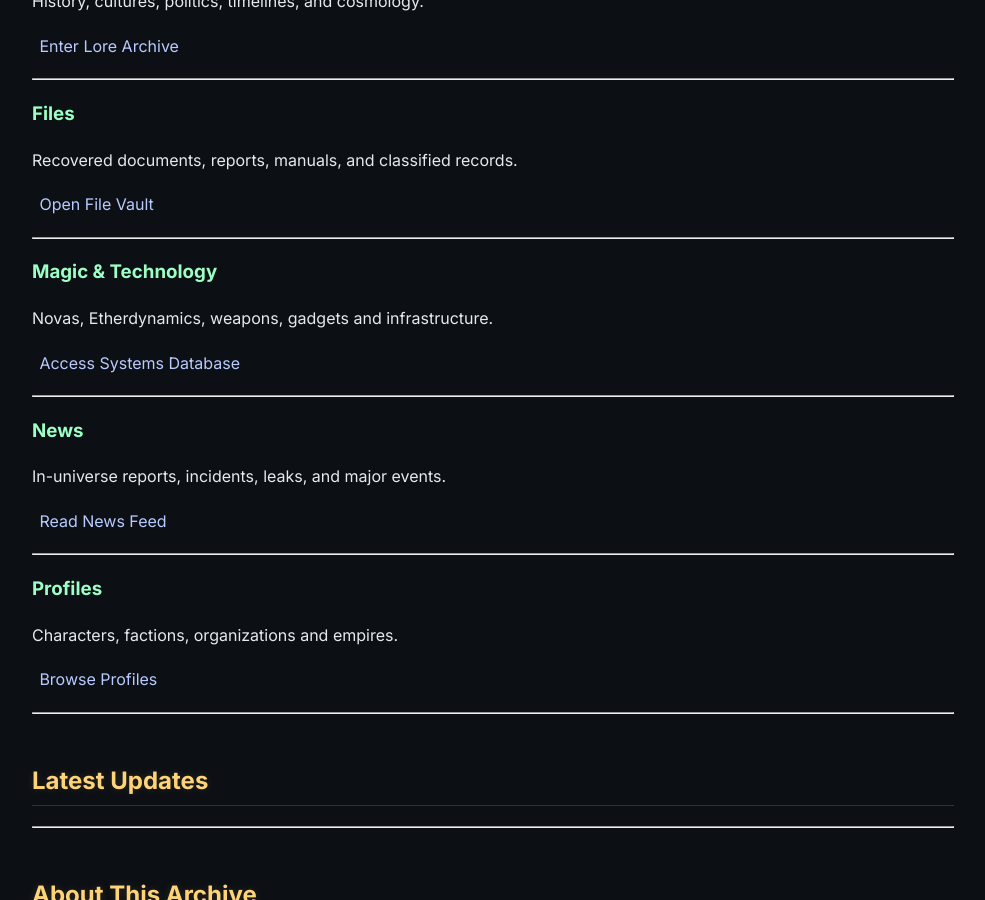
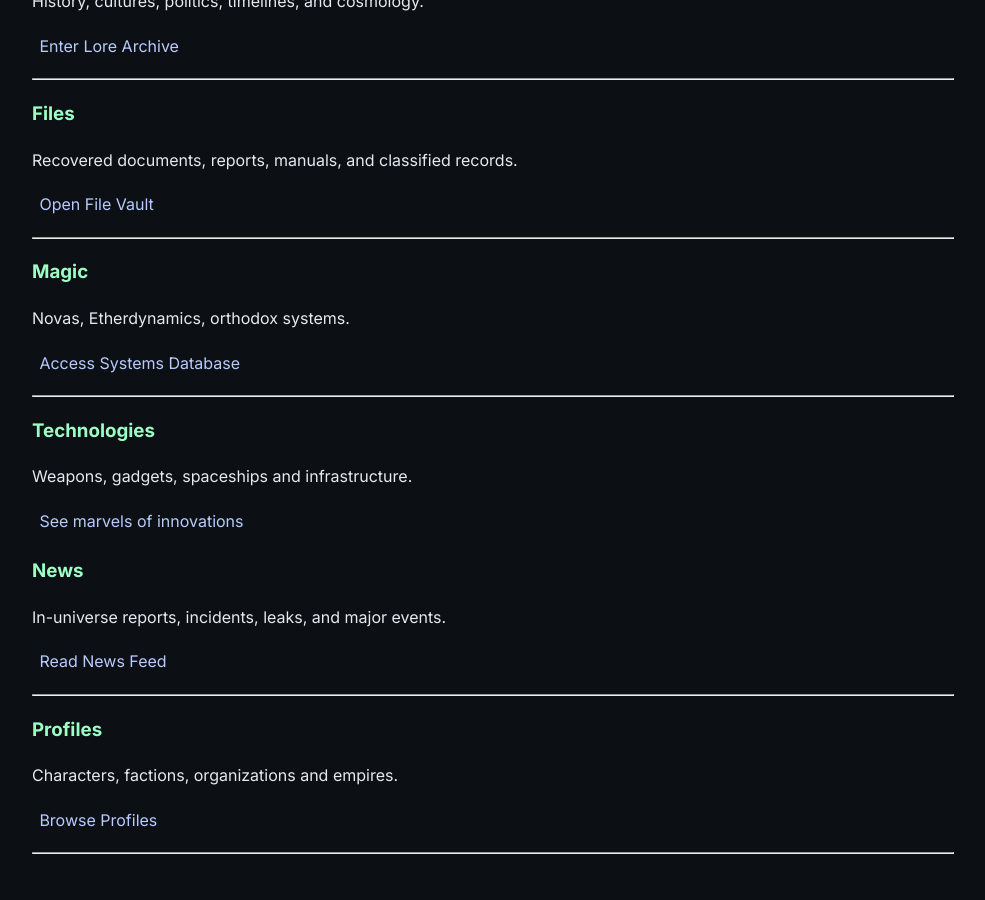
Before and after one commit to masroorshirgaonkar/crownofskies, a Jekyll site: the page built from index.md, in a window 1280 px wide and 900 px high, scrolled down 1200 px. Shown: the whole window, without its empty margins (278-1263 px from the left). Built offline with Jekyll 4.4.1, drawn with Linux system fonts in a browser that asks for light colours.

Commit message:
Update index.md

```diff
--- a/index.md
+++ b/index.md
@@ -30,7 +30,7 @@ New here? Start with these.
   [Explore Space Maps](/crownofskies/regions/)
 
 - **Magic Systems**
-  [The Core Mechanics](/crownofskies/magic-tech/)
+  [The Core Mechanics](/crownofskies/magic/)
 
 - **Character Profiles**
   [Character logs](/crownofskies/profiles/)
@@ -53,12 +53,17 @@ Recovered documents, reports, manuals, and classified records.
 
 ---
 
-### Magic & Technology
-Novas, Etherdynamics, weapons, gadgets and infrastructure.
+### Magic
+Novas, Etherdynamics, orthodox systems.
 
-[Access Systems Database](/crownofskies/magic-tech/)
+[Access Systems Database](/crownofskies/magic/)
 
 ---
+
+### Technologies
+Weapons, gadgets, spaceships and infrastructure.
+
+[See marvels of innovations](/crownofskies/tech/)
 
 ### News
 In-universe reports, incidents, leaks, and major events.
```
